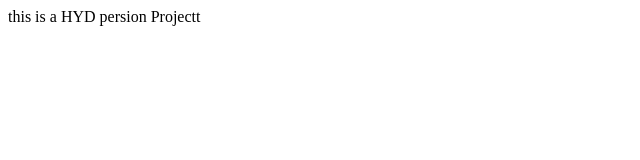
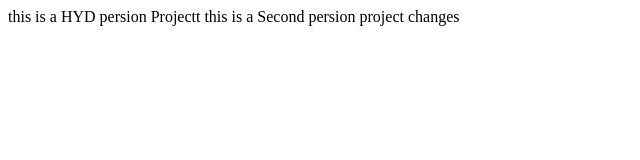
Before and after one commit to Ravitejatorrikonda/65r-Hyd-project, a plain HTML site: page index.html in a window 1280 px wide. Shown: the whole page, without its empty margins (0-640 px from the left). Drawn offline with Linux system fonts and the light colour scheme.

Commit message:
Second persion

```diff
--- a/index.html
+++ b/index.html
@@ -7,5 +7,6 @@
 </head>
 <body>
     this is a HYD persion Projectt
+    this is a Second persion project changes
 </body>
 </html>
```
